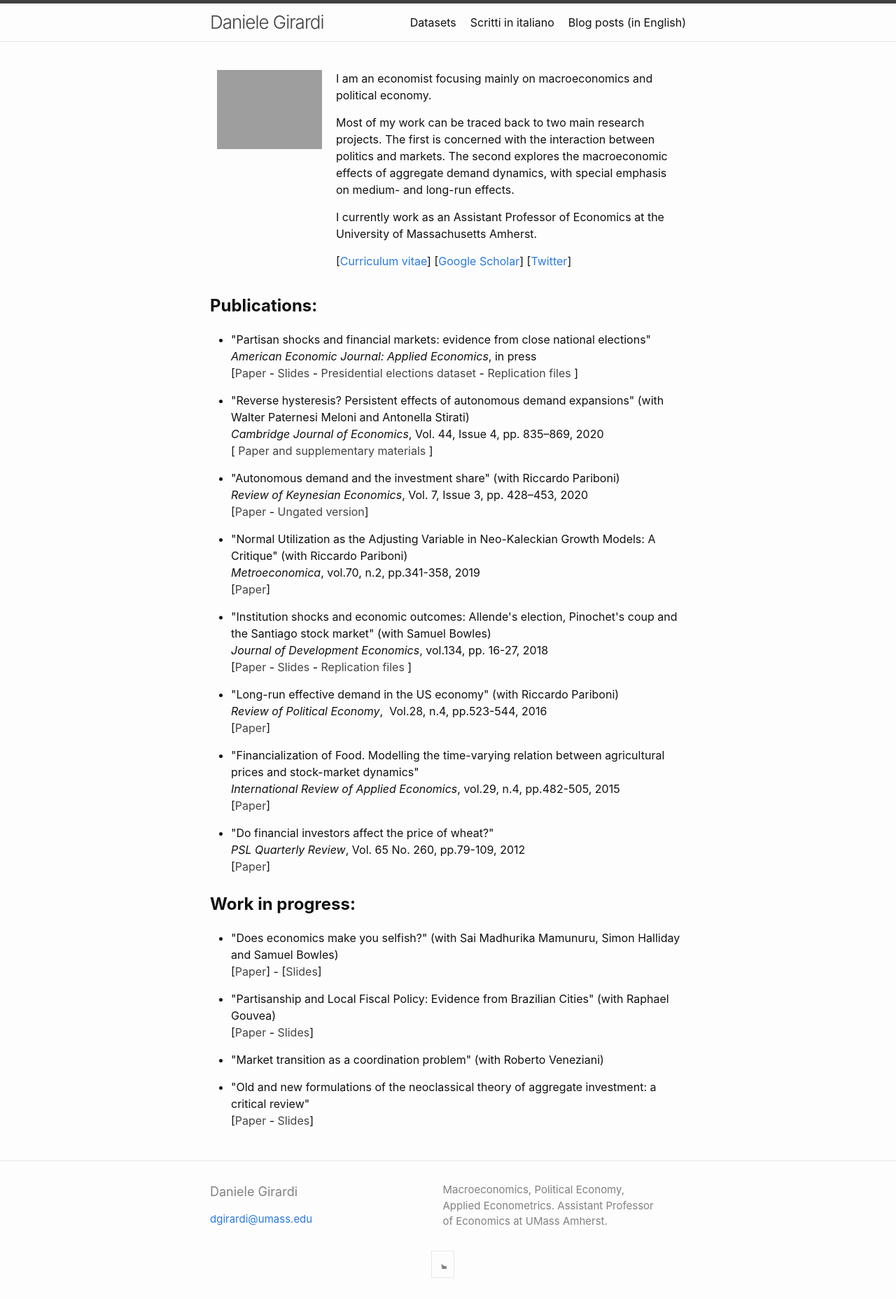
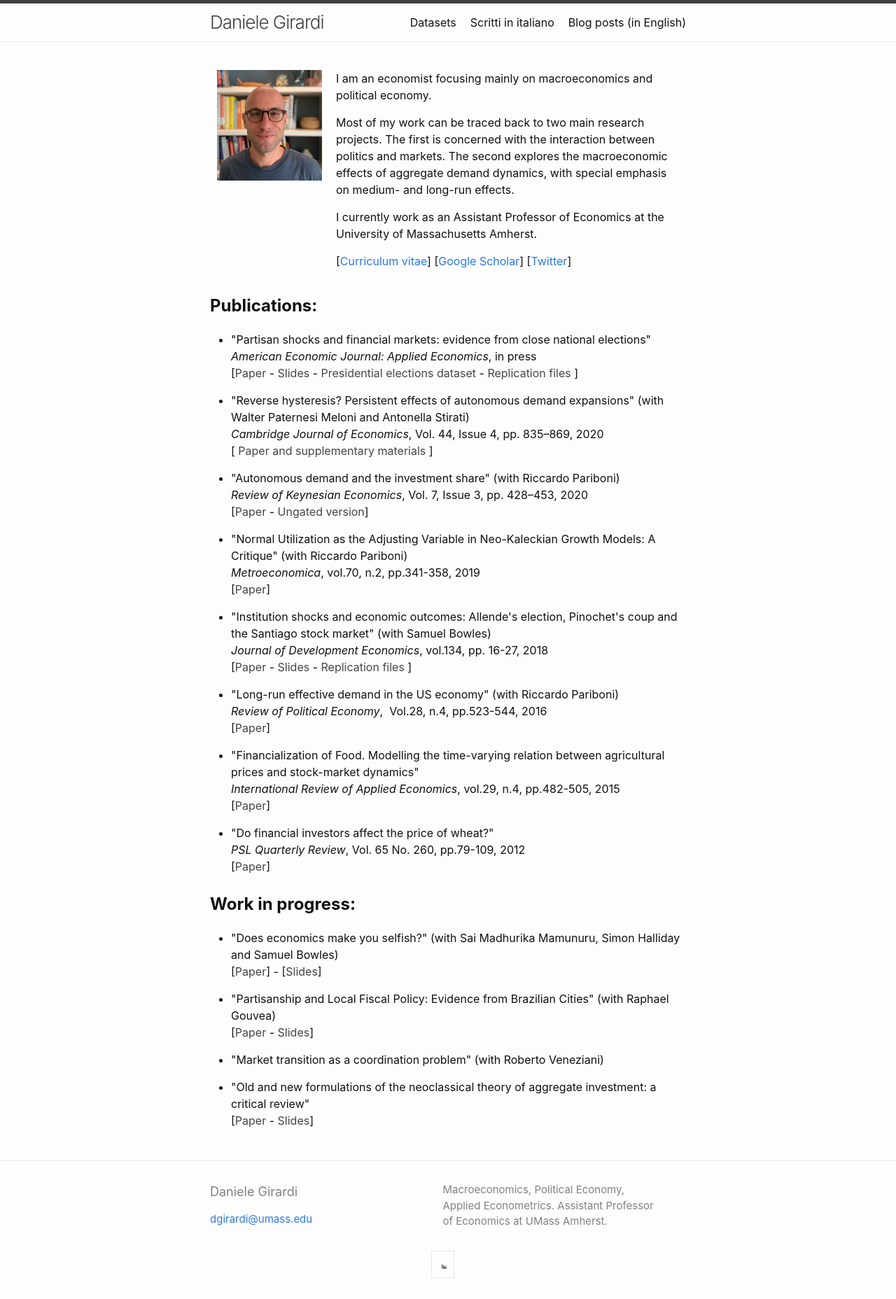
Before and after one commit to danielegirardi/danielegirardi.github.io, a Jekyll site: the page built from index.md, in a window 1280 px wide. Shown: the whole page at 70% size. Built offline with Jekyll 4.4.1, drawn with Linux system fonts in a browser that asks for light colours.

Commit message:
Update home.html

```diff
--- a/_layouts/home.html
+++ b/_layouts/home.html
@@ -42,7 +42,7 @@ layout: default
 
 <div class="row">
   <div class="column left">
-<img class="wp-image-1072 alignleft" src="https://danielegirardi.github.io/IMG_2589.jpg" alt="" width="200" />
+<img class="wp-image-1072 alignleft" src="https://danielegirardi.github.io/foto_cv.jpg" alt="" width="200" />
   </div>
   <div class="column right">
 
```
